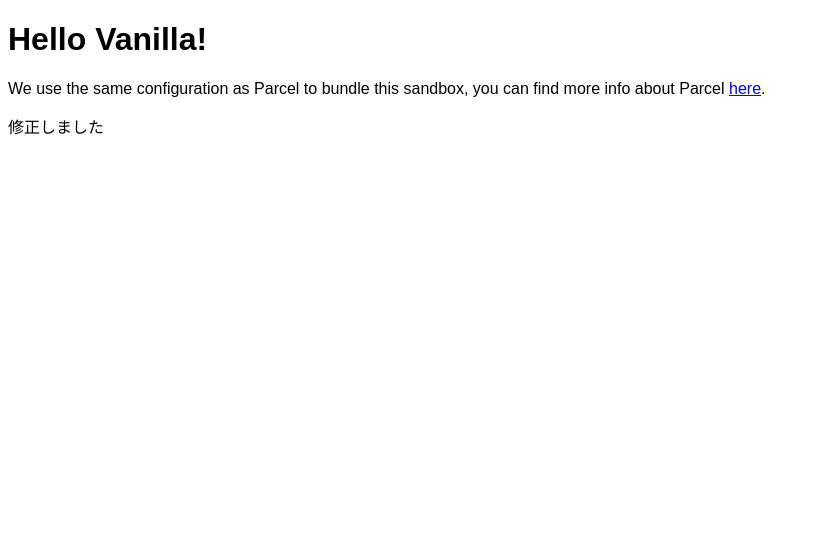
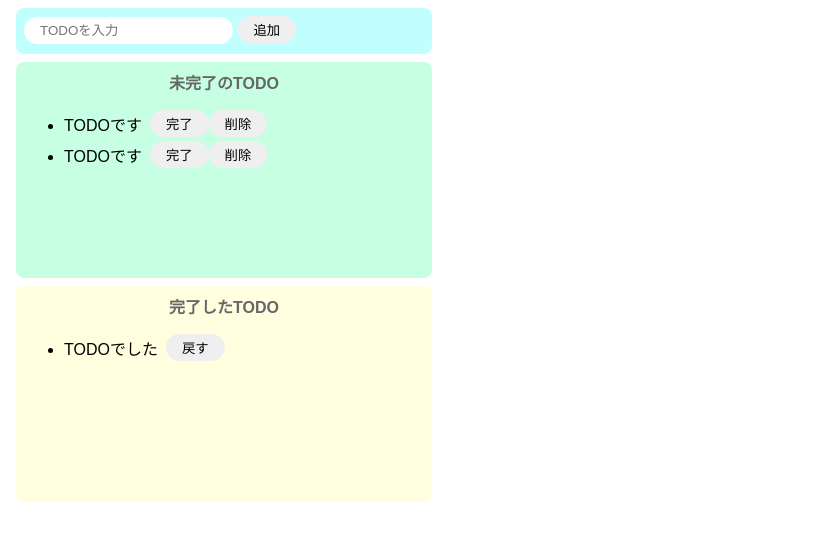
Before and after one commit to hyokozaw/codesandbox-test, a website built with Parcel: page index.html in a window 1280 px wide. Shown: the whole page, without its empty margins (0-819 px from the left). Built offline with nearby package versions, Linux system fonts and the light colour scheme.

Commit message:
todo-1st

```diff
--- a/index.html
+++ b/index.html
@@ -1,13 +1,39 @@
 <!DOCTYPE html>
 <html>
   <head>
-    <title>Parcel Sandbox</title>
+    <title>TODO(JS)</title>
     <meta charset="UTF-8" />
   </head>
 
   <body>
-    <div id="app"></div>
-    <p>修正しました</p>
+    <div class="input-area">
+      <input id="add-text" placeholder="TODOを入力" />
+      <button id="add-button">追加</button>
+    </div>
+    <div class="incomplere-area">
+      <p class="title">未完了のTODO</p>
+      <ul id="inconplete-list">
+        <div class="list-row">
+          <li>TODOです</li>
+          <button>完了</button>
+          <button>削除</button>
+        </div>
+        <div class="list-row">
+          <li>TODOです</li>
+          <button>完了</button>
+          <button>削除</button>
+        </div>
+      </ul>
+    </div>
+    <div class="complere-area">
+      <p class="title">完了したTODO</p>
+      <ul>
+        <div class="list-row">
+          <li>TODOでした</li>
+          <button>戻す</button>
+        </div>
+      </ul>
+    </div>
     <script src="src/index.js"></script>
   </body>
 </html>
--- a/src/index.js
+++ b/src/index.js
@@ -1,12 +1,36 @@
 import "./styles.css";
 
-console.log("あああああああ");
+const onClickAdd = () => {
+  // テキストボックスの値を取得し、初期化する
+  const inputText = document.getElementById("add-text").value;
+  document.getElementById("add-text").value = "";
 
-document.getElementById("app").innerHTML = `
-<h1>Hello Vanilla!</h1>
-<div>
-  We use the same configuration as Parcel to bundle this sandbox, you can find more
-  info about Parcel
-  <a href="https://parceljs.org" target="_blank" rel="noopener noreferrer">here</a>.
-</div>
-`;
+  //div生成
+  const div = document.createElement("div");
+  div.className = "list-row";
+
+  //liタグ生成
+  const li = document.createElement("li");
+  li.innerText = inputText;
+
+  //button(完了)タグ生成
+  const completeButton = document.createElement("button");
+  completeButton.innerText = "完了";
+  //completeButton.addEventListener("click, () =>")
+
+  //button(削除)タグ生成
+  const deleteButton = document.createElement("button");
+  deleteButton.innerText = "削除";
+
+  //divタグの子要素に各要素を設定
+  div.appendChild(li);
+  div.appendChild(completeButton);
+  div.appendChild(deleteButton);
+
+  //未完了リストに追加
+  document.getElementById("inconplete-list").appendChild(div);
+};
+
+document
+  .getElementById("add-button")
+  .addEventListener("click", () => onClickAdd());
--- a/src/styles.css
+++ b/src/styles.css
@@ -1,3 +1,64 @@
 body {
   font-family: sans-serif;
 }
+
+input {
+  border-radius: 16px;
+  border: none;
+  padding: 6px 16px;
+  outline: none;
+}
+
+button {
+  border-radius: 16px;
+  border: none;
+  padding: 4px 16px;
+}
+
+button:hover {
+  background-color: #ff7fff;
+  color: #fff;
+  cursor: pointer;
+}
+
+li {
+  margin-right: 8px;
+}
+.input-area {
+  background-color: #c1ffff;
+  width: 400px;
+  height: 30px;
+  padding: 8px;
+  margin: 8px;
+  border-radius: 8px;
+}
+.incomplere-area {
+  background-color: #c6ffe2;
+  width: 400px;
+  min-height: 200px;
+  padding: 8px;
+  margin: 8px;
+  border-radius: 8px;
+}
+
+.complere-area {
+  background-color: #ffffe0;
+  width: 400px;
+  min-height: 200px;
+  padding: 8px;
+  margin: 8px;
+  border-radius: 8px;
+}
+
+.title {
+  text-align: center;
+  margin-top: 0;
+  font-weight: bold;
+  color: #666;
+}
+
+.list-row {
+  display: flex;
+  align-items: center;
+  padding-bottom: 4px;
+}
```
Also changed, not shown: package.json (+6 -4 lines).
